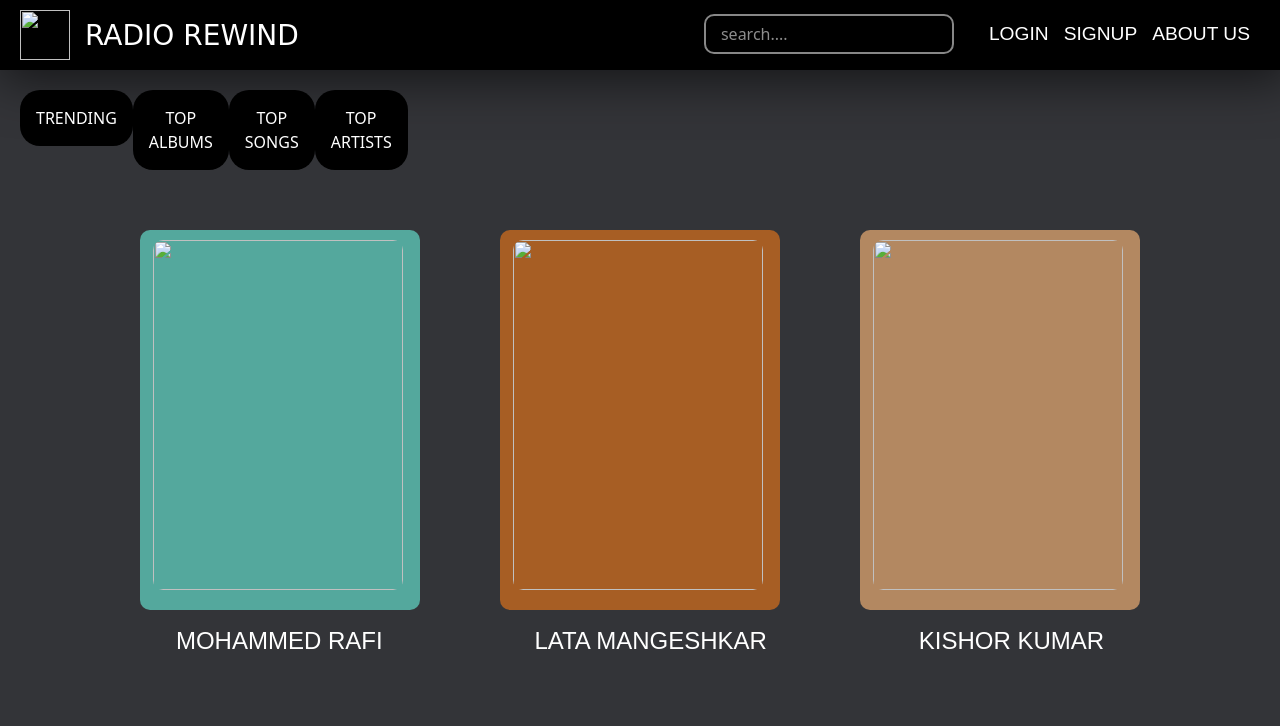
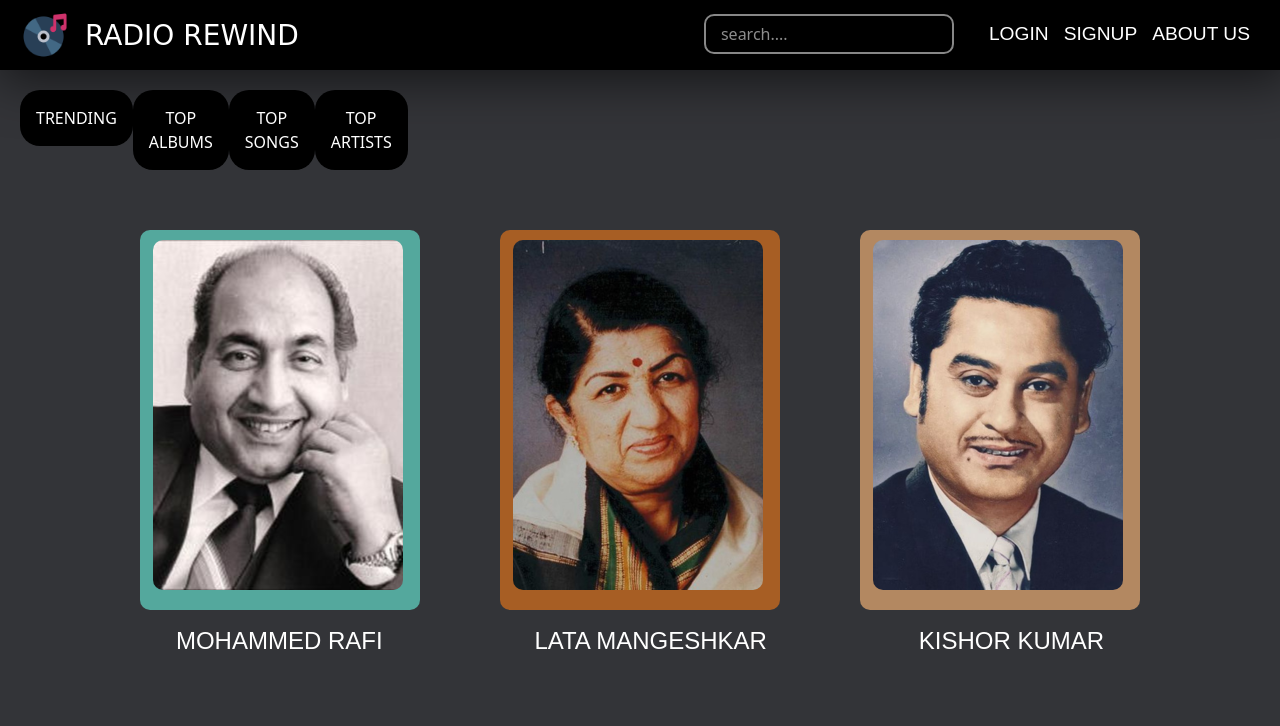
Before and after one commit to Shadab-2604/Radio_Rewind, a website: page index.html in a window 1280 px wide. Drawn offline with nearby package versions, Linux system fonts and the light colour scheme; the site is published under a folder, as on GitHub Pages, so addresses that start at the root find nothing.

Commit message:
Update index.html

```diff
--- a/index.html
+++ b/index.html
@@ -4,7 +4,7 @@
     <meta charset="UTF-8">
     <meta name="viewport" content="width=device-width, initial-scale=1.0">
     <title>RADIO REWIND</title>
-    <link rel="icon" href="/images/music.png">
+    <link rel="icon" href="images/music.png">
     <link href="https://cdn.jsdelivr.net/npm/bootstrap@5.0.2/dist/css/bootstrap.min.css" rel="stylesheet" integrity="sha384-EVSTQN3/azprG1Anm3QDgpJLIm9Nao0Yz1ztcQTwFspd3yD65VohhpuuCOmLASjC" crossorigin="anonymous">
     <script src="https://cdn.jsdelivr.net/npm/@popperjs/core@2.9.2/dist/umd/popper.min.js" integrity="sha384-IQsoLXl5PILFhosVNubq5LC7Qb9DXgDA9i+tQ8Zj3iwWAwPtgFTxbJ8NT4GN1R8p" crossorigin="anonymous"></script>
 <script src="https://cdn.jsdelivr.net/npm/bootstrap@5.0.2/dist/js/bootstrap.min.js" integrity="sha384-cVKIPhGWiC2Al4u+LWgxfKTRIcfu0JTxR+EQDz/bgldoEyl4H0zUF0QKbrJ0EcQF" crossorigin="anonymous"></script>
@@ -227,7 +227,7 @@
 </head>
 <body>
     <nav>
-        <div class="navleft"><img class="logo" src="/images/music.png" alt="">
+        <div class="navleft"><img class="logo" src="images/music.png" alt="">
            <p class="webname">RADIO REWIND</p> </div>
         <div class="navright"><ul>
             <input type="text" placeholder="search....">
@@ -274,13 +274,13 @@
 
    <section class="section1">
     <div class="div1">
-    <a href="rafi.html"><img class="singers" src="/images/1.png" alt=""></a>
+    <a href="rafi.html"><img class="singers" src="images/1.png" alt=""></a>
     </div>
     <div class="div2">
-    <a href="lata.html"><img class="singers" src="/images/2.png" alt=""></a>
+    <a href="lata.html"><img class="singers" src="images/2.png" alt=""></a>
     </div>
     <div class="div3">
-    <a href="kishor.html"><img class="singers" src="/images/3.png" alt=""></a>
+    <a href="kishor.html"><img class="singers" src="images/3.png" alt=""></a>
     </div>
 </section>
 <section class="section2">
```
